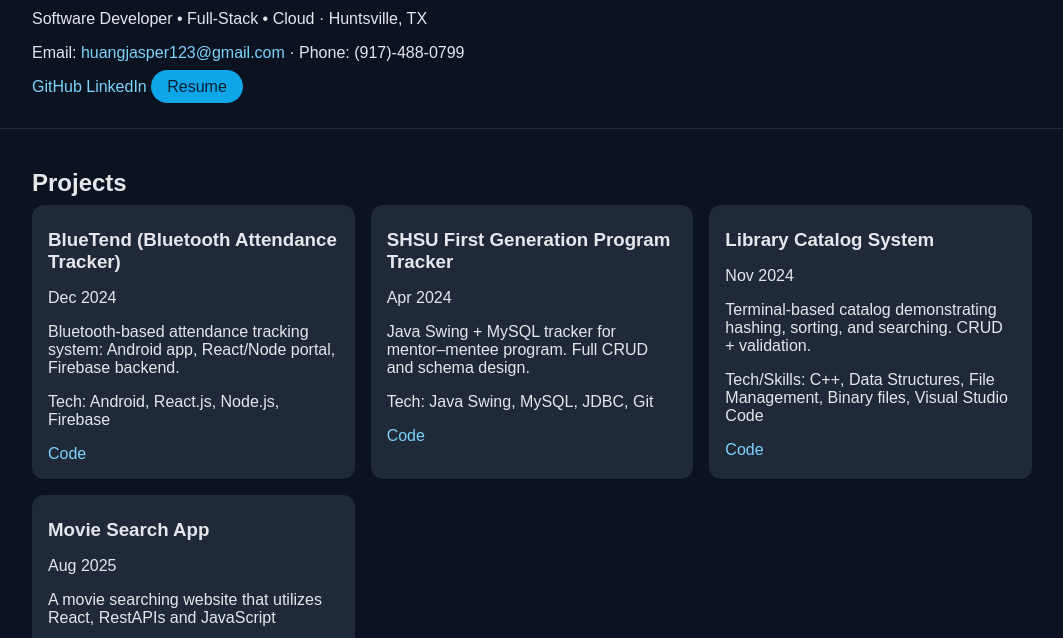
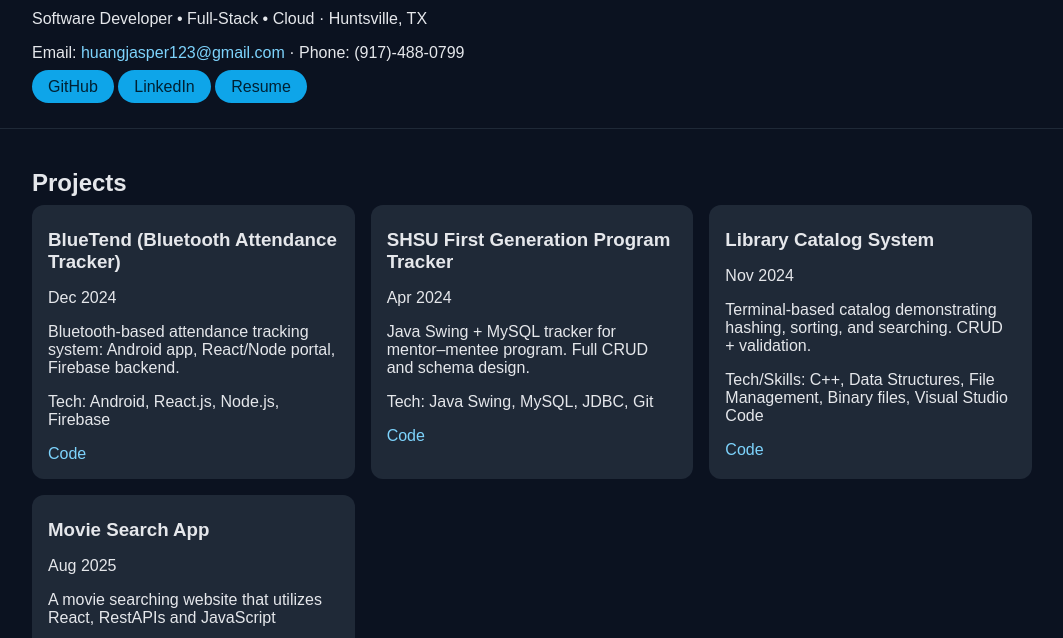
Before and after one commit to Penble1109/Penble1109.github.io, a plain HTML site: page index.html in a window 1280 px wide. Shown: the part 162-800 px from the top of the page, without its empty margins (108-1171 px from the left). Drawn offline with Linux system fonts and the light colour scheme.

Commit message:
Link Button Update

```diff
--- a/index.html
+++ b/index.html
@@ -15,8 +15,8 @@
       <p class="tagline">Software Developer • Full‑Stack • Cloud · Huntsville, TX</p>
       <p>Email: <a href="mailto:huangjasper123@gmail.com">huangjasper123@gmail.com</a> · Phone: (917)-488-0799</p>
       <nav class="links">
-        <a href="https://github.com/Penble1109" target="_blank">GitHub</a>
-        <a href="https://www.linkedin.com/in/jasper-huang-54b299196" target="_blank">LinkedIn</a>
+        <a href="https://github.com/Penble1109" target="_blank" class="btn">GitHub</a>
+        <a href="https://www.linkedin.com/in/jasper-huang-54b299196" target="_blank" class="btn">LinkedIn</a>
         <a href="resume.pdf" class="btn">Resume</a>
       </nav>
     </div>
```
